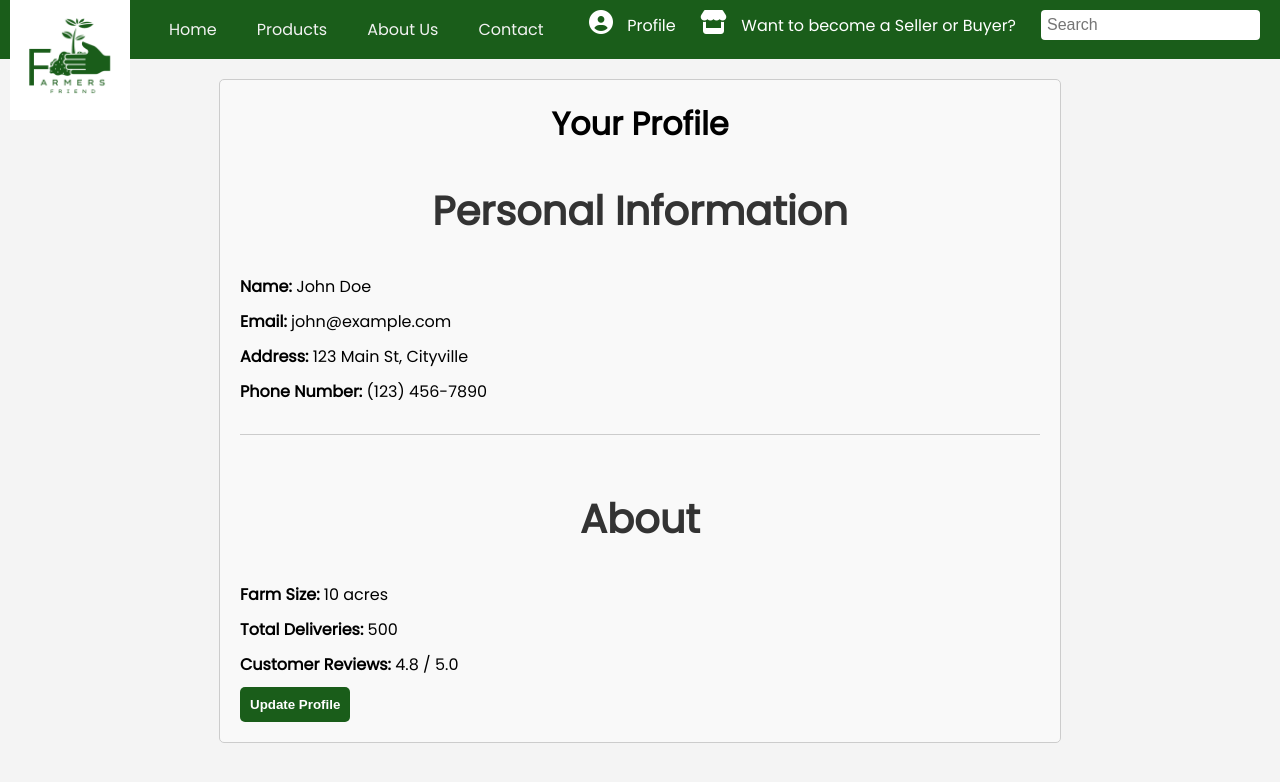
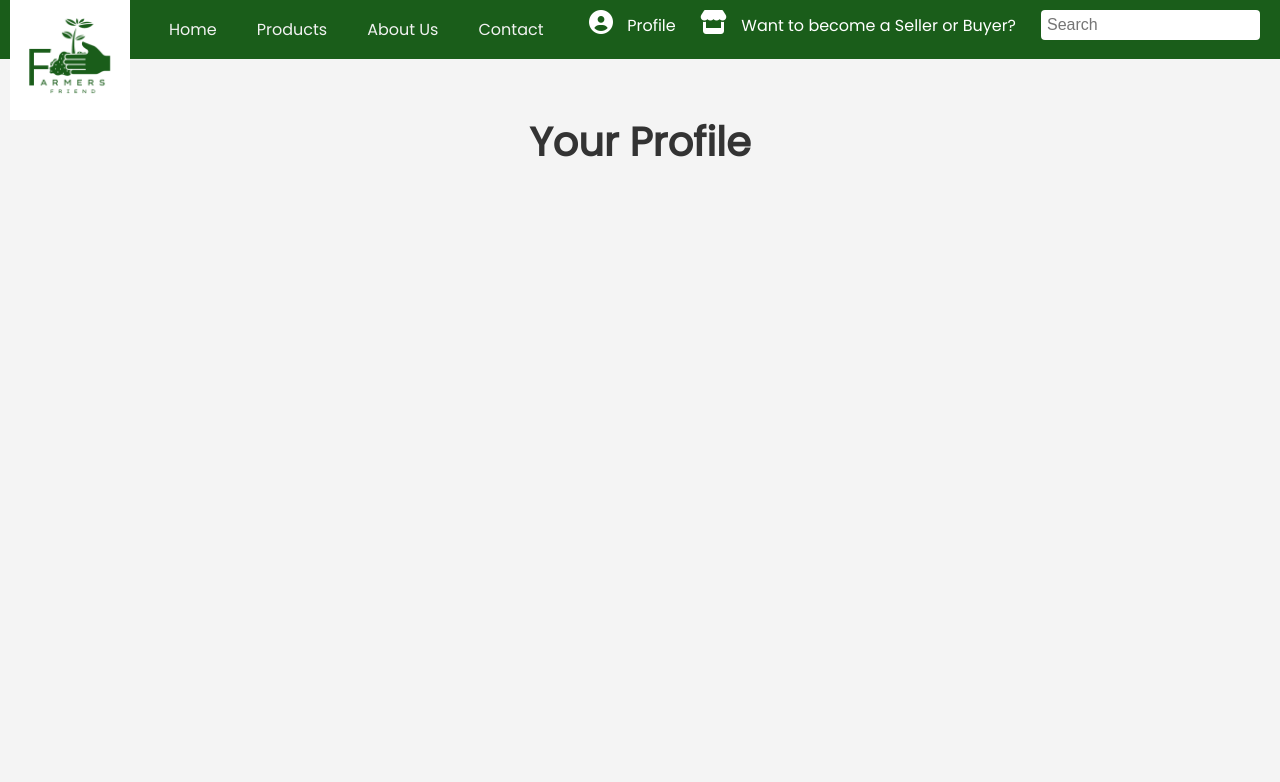
Before and after one commit to zahabiyam/fyp24, a Flask app: page /buyer in a window 1280 px wide. Shown: the top 782 px of the page. Run offline with Flask 3, Linux system fonts and the light colour scheme; some libraries are stand-ins or nearby versions.

Commit message:
buyer page

```diff
--- a/templates/buyer.html
+++ b/templates/buyer.html
@@ -44,38 +44,7 @@
         </div>
     </div>
     <div class="container">
-        <div class="profile">
-            <h1>Your Profile</h1>
-            <section class="personal-info">
-                <h2>Personal Information</h2>
-                <div class="info-item">
-                    <strong>Name:</strong> John Doe
-                </div>
-                <div class="info-item">
-                    <strong>Email:</strong> john@example.com
-                </div>
-                <div class="info-item">
-                    <strong>Address:</strong> 123 Main St, Cityville
-                </div>
-                <div class="info-item">
-                    <strong>Phone Number:</strong> (123) 456-7890
-                </div>
-            </section>
-            <section class="about">
-                <h2>About</h2>
-                <div class="info-item">
-                    <strong>Farm Size:</strong> 10 acres
-                </div>
-                <div class="info-item">
-                    <strong>Total Deliveries:</strong> 500
-                </div>
-                <div class="info-item">
-                    <strong>Customer Reviews:</strong> 4.8 / 5.0
-                </div>
-            </section>
-            <button type="submit">Update Profile</button>
-        </div>
-
+        <h2>Your Profile</h2>
     </div>
 </body>
 <script src="{{ url_for('static', filename='js') }}/script.js"></script>
```
